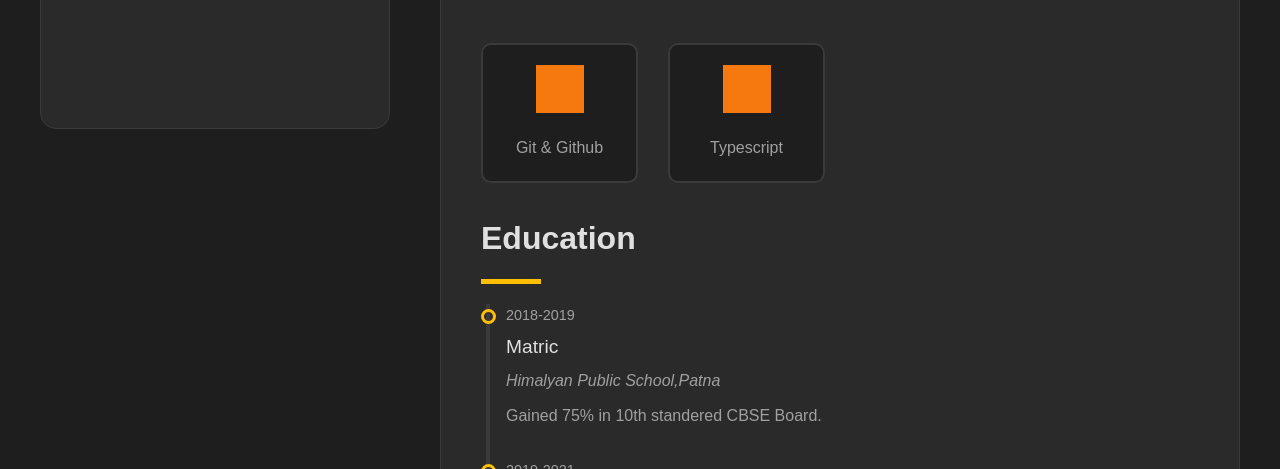
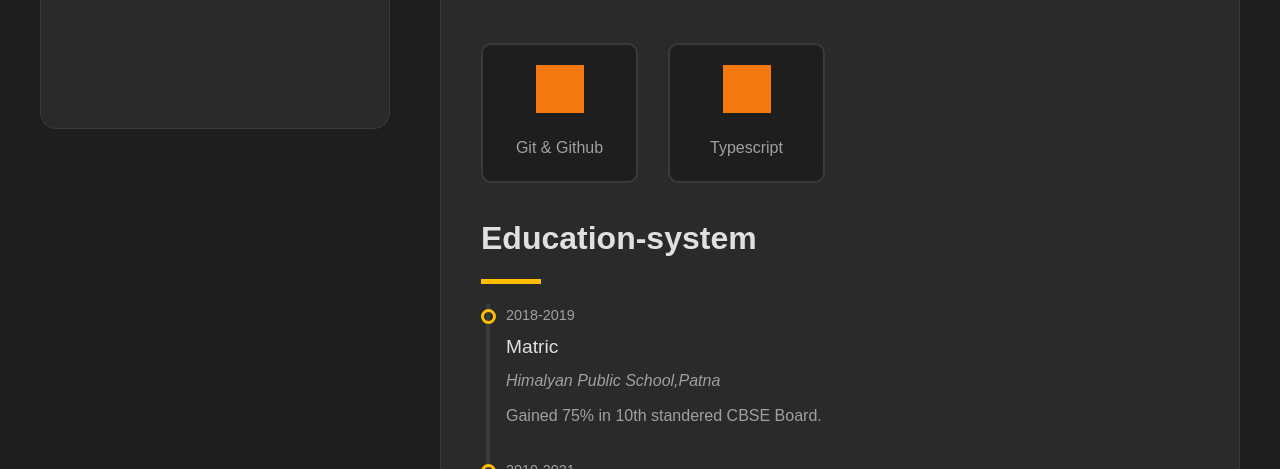
Before and after one commit to Ravishankar-IT/protfolio, a plain HTML site: page index.html in a window 1280 px wide. Shown: the part 631-1100 px from the top of the page. Drawn offline with Linux system fonts and the light colour scheme; grey boxes are pictures that could not be loaded.

Commit message:
change: index.html

```diff
--- a/index.html
+++ b/index.html
@@ -103,7 +103,7 @@
 
             <!-- Education -->
              <div id="education">
-                <h2 class="heading">Education</h2>
+                <h2 class="heading">Education-system</h2>
                 <div class="line"></div>
                 <div class="edtech">
 
```
